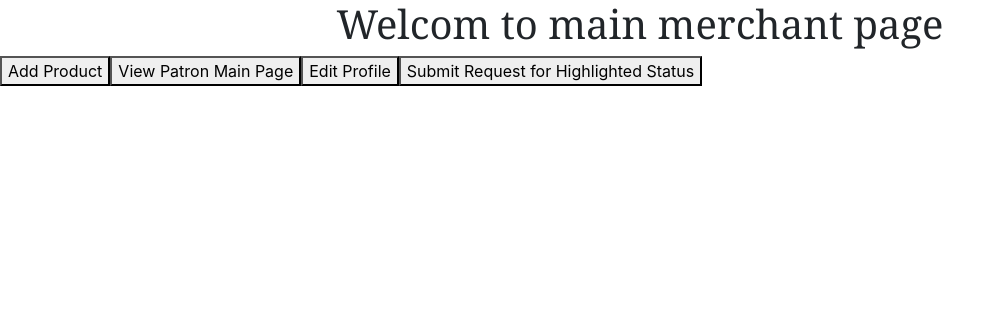
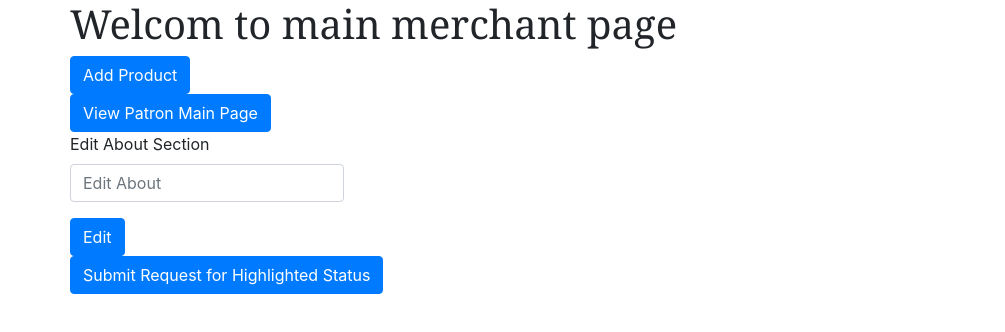
Before and after one commit to JonathanT10/theFoundingMarketplacefront, a React (Create React App) app: page /merchantmain in a window 1280 px wide. Shown: the top 332 px of the page, without its empty margins (0-1005 px from the left). Built offline with nearby package versions, Linux system fonts and the light colour scheme.

Commit message:
editAction.js to edit about section for merchants

```diff
--- /dev/null
+++ b/src/actions/editAction.js
@@ -0,0 +1,17 @@
+import { NEW_MERCH } from './types';
+import axios from 'axios';
+
+
+export const editAbout = (merchant_id, abt) => {
+    axios.put(`http://localhost:5000/api/merchant/${merchant_id}/about`, {
+            about: abt.about,
+        })
+        .then(abt => ({
+            type: NEW_MERCH,
+            paload: abt.data
+        }))
+            .catch(error => {
+            alert("Invalid entry, please try again")
+            console.log('Error', error);
+        });
+}
--- a/src/actions/types.js
+++ b/src/actions/types.js
@@ -5,3 +5,5 @@ export const NEW_PRODUCT = 'NEW_PRODUCT';
 export const NEW_AUTH = 'NEW_AUTH';
 
 export const NEW_REGISTRATION = 'NEW_REGISTRATION';
+
+export const NEW_MERCH = 'EDIT_MERCH';
--- a/src/components/merchantMain.jsx
+++ b/src/components/merchantMain.jsx
@@ -1,19 +1,53 @@
 import React, { Component } from 'react';
 import { connect } from 'react-redux';
-// import { createProduct } from '../actions/productActions';
+import Container from 'react-bootstrap/Container';
+import Table from 'react-bootstrap/Table';
+import Row from 'react-bootstrap/Row';
+import Form from 'react-bootstrap/Form';
+import Button from 'react-bootstrap/Button';
+import { editAbout } from '../actions/editAction';
+import jwtDecode from 'jwt-decode';
 
 class MerchantMain extends Component {
     constructor(props){
         super(props);
         this.state = {
-            name: '',
-            description: '',
-            addressMade: '',
-            price: '',
-            merchantId: ''
+            about: '',
+            merchant_id:''
         }
     }
 
+    onAboutChange = event => {
+        const about  = event.target.value;
+        this.setState({
+            about: about
+        })
+        this.getMerchId();
+    }
+
+    getMerchId() {
+        const jwt =localStorage.getItem('token');
+        const merchObject = jwtDecode(jwt);
+        const merchant_id = merchObject._id;
+        this.setState({
+            merchant_id: merchant_id
+        })
+    }
+
+        handleClick = event => {
+            event.preventDefault();
+            const abt = {
+                about: this.state.about,
+            }
+        //     const jwt=localStorage.getItem('token');
+        //    const merchObject = jwtDecode(jwt);
+        //    const merhcnat_id = merchObject._id;
+        //    this.setState({
+        //        merchant_id: merchant_id
+        //    })
+            this.props.editAbout(this.state.merchant_id, abt);
+            window.location="/productmain";
+            }
 
     patronMain(){
         window.location = '/patronMain';
@@ -26,11 +60,35 @@ class MerchantMain extends Component {
     render(){
         return(
             <div>
-                <h1>Welcom to main merchant page</h1>
-                <button onClick={() => this.merchProduct()}>Add Product</button>
-                <button onClick={() => this.patronMain()}>View Patron Main Page</button>
-                <button>Edit Profile</button>
-                <button>Submit Request for Highlighted Status</button>
+                <Container>
+                    <Table>
+                        <Row>
+                            <h1>Welcom to main merchant page</h1>
+                        </Row>
+                        <Row>
+                            <Button onClick={() => this.merchProduct()}>Add Product</Button>
+                        </Row>
+                        <Row>
+                            <Button onClick={() => this.patronMain()}>View Patron Main Page</Button>
+                        </Row>
+                        <Row>
+                            <Form>
+                                <Form.Group>
+                                    <Form.Label>Edit About Section</Form.Label>
+                                    <Form.Control type="about" placeholder="Edit About"onChange={this.onAboutChange}/>
+                                    <Form.Text>
+                                    </Form.Text>
+                                </Form.Group>
+                                <Button variant="primary" type="submit" onClick={() => this.getMerchId(), this.handleClick}>
+                                    Edit
+                                </Button>
+                            </Form>
+                        </Row>
+                        <Row>
+                            <Button>Submit Request for Highlighted Status</Button>
+                        </Row>
+                    </Table>
+                </Container>
             </div>
         )
     }
@@ -38,8 +96,8 @@ class MerchantMain extends Component {
 
 }
 
-// const mapStateToProps = state => ({
-//     product: state.product.items
-// });
+const mapStateToProps = state => ({
+    about: state.about.items
+});
 
-export default MerchantMain;
+export default connect(null, { editAbout }) (MerchantMain);
```
Also changed, not shown: src/reducers/editReducer.js (added, +19 -0 lines).
